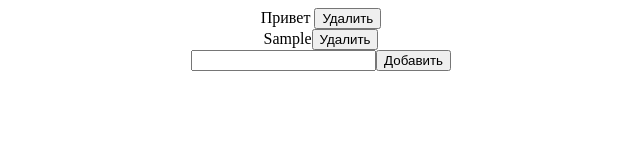
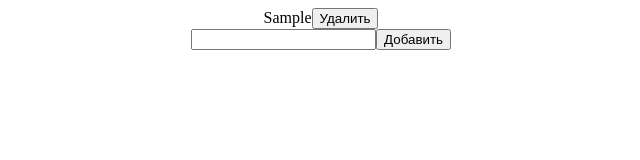
Before and after one commit to Zegorec/repository, a plain HTML site: page index.html in a window 1280 px wide. Both pictures are taken after typing "Sample" into the empty fields and a click on the button "Добавить". Shown: the whole page, without its empty margins (319-959 px from the left). Drawn offline with Linux system fonts and the light colour scheme.

Commit message:
i make delted button

```diff
--- a/index.html
+++ b/index.html
@@ -8,12 +8,7 @@
     <title>Document</title>
   </head>
   <body>
-    <div class="listTarget">
-      <div class="target">
-        Привет
-        <button class="buttonForDelte">Удалить</button>
-      </div>
-    </div>
+    <div class="listTarget"></div>
     <div class="container">
       <input class="inputText" type="text" />
       <button class="buttonAdd">Добавить</button>
--- a/index.js
+++ b/index.js
@@ -5,17 +5,21 @@ const listTarget = document.querySelector('.listTarget');
 //
 const proverka = () => console.log('работает');
 
-const delte = (elem) => elem.remove();
+console.log(buttonAddTarget.parentNode);
 
 const addTarget = () => {
   const newElement = document.createElement('div');
   newElement.classList.add('target');
   newElement.textContent = inputTextTarget.value;
   const delteButton = document.createElement('button');
+  newElement.appendChild(delteButton);
   delteButton.classList.add('buttonForDelte');
-  delteButton.addEventListener('click', proverka);
+  const delteTarget = () => {
+    const target = document.querySelector('.target');
+    target.parentNode.removeChild(target);
+  };
+  delteButton.addEventListener('click', delteTarget);
   delteButton.textContent = 'Удалить';
-  newElement.appendChild(delteButton);
   inputTextTarget.value = '';
   return listTarget.appendChild(newElement);
 };
```
